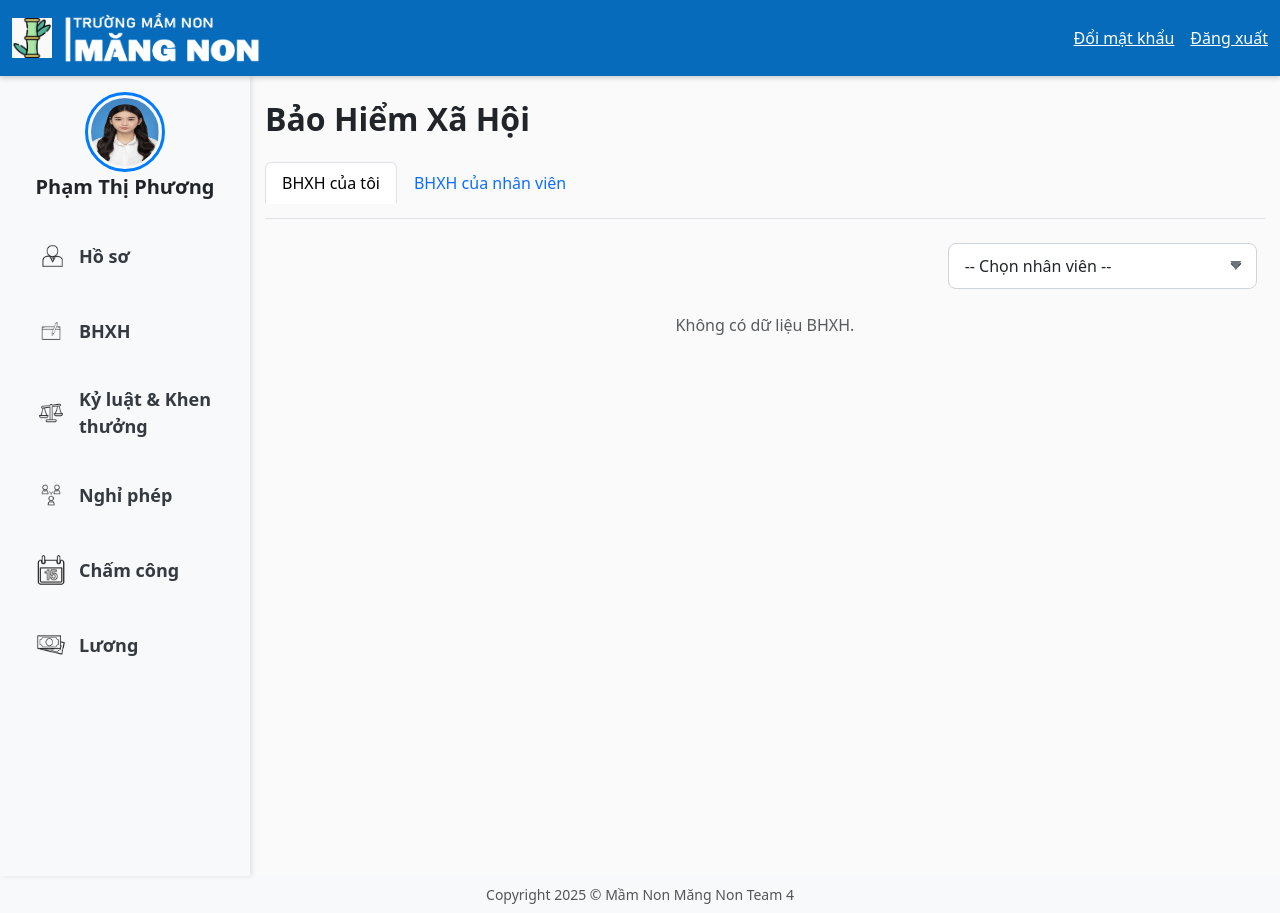
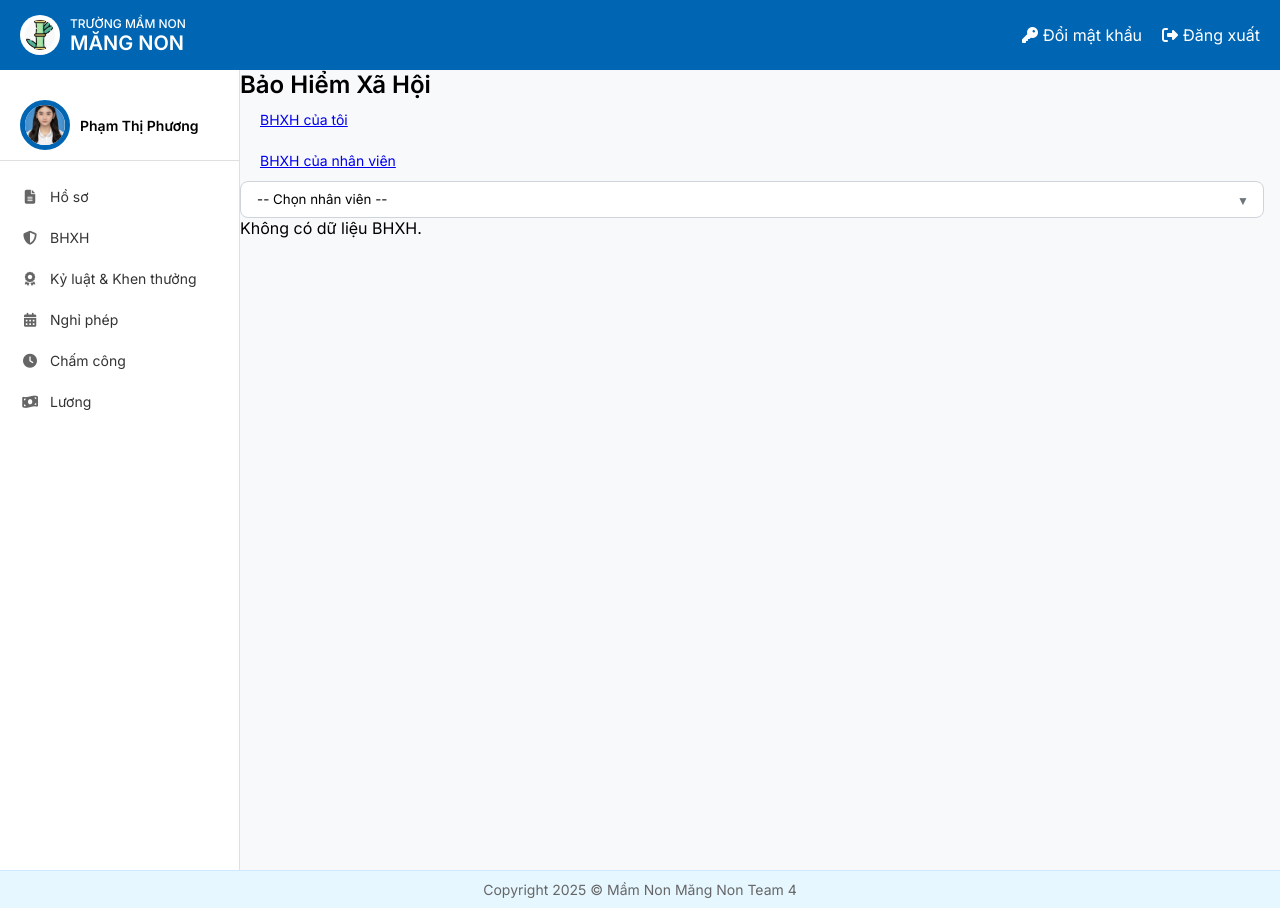
Before and after one commit to PhuongPham874/QLMN, a Django app: page /bhxhcuatoi/ in a window 1280 px wide. Run offline with Django 4.2, Linux system fonts and the light colour scheme; a user stored in the database is signed in; data comes from the database, SQL or seed files in the repository; both versions use the stored data as it was after the commit.

Commit message:
Thao 17/5

```diff
--- a/static/css/style.css
+++ b/static/css/style.css
@@ -1,105 +1,232 @@
-/* Định dạng chung */
-{
-
+/* Reset */
+* {
     margin: 0;
     padding: 0;
     box-sizing: border-box;
+    font-family: 'Inter', sans-serif;
 }
 
-/* Sidebar */
-nav {
-    width: 250px;
-    height: 100vh;
-    background: #066BBB;
-    padding: 20px;
-    box-shadow: 2px 0 5px rgba(0, 0, 0, 0.1);
+body {
+    background-color: #f5f5f5;
 }
 
-nav .text-center img {
-    border: 3px solid #007bff;
-    padding: 3px;
-}
-
-nav .nav-link {
-    font-size: 16px;
-    padding: 10px;
-    transition: 0.3s;
-}
-
-nav .nav-link:hover {
-    background: 066BBB;
-    color: 066BBB !important;
-    border-radius: 5px;
+.container {
+    display: flex;
+    flex-direction: column;
+    min-height: 100vh;
 }
 
 /* Header */
-.navbar {
-    background-color: #066BBB !important;
-    box-shadow: 0px 2px 5px rgba(0, 0, 0, 0.2);
+.header {
+    background-color: #0066b3;
+    color: white;
+    padding: 15px 20px;
+    display: flex;
+    justify-content: space-between;
+    align-items: center;
 }
 
-.navbar .navbar-brand {
+.logo-container {
     display: flex;
     align-items: center;
 }
 
-.navbar .navbar-brand img {
+.logo-img {
+    width: 40px;
+    height: 40px;
     margin-right: 10px;
+    background-color: white;
+    border-radius: 50%;
+    padding: 5px;
 }
 
-.navbar .d-flex a {
-    color: #FFFFFF !important;
+.logo-text {
+    display: flex;
+    flex-direction: column;
 }
 
-.custom-nav .nav-link:hover {
-    background-color: #066BBB;
-    color: #FFFFFF !important;
-}
-/*nav trái*/
-ul {
-    padding: 0;
-
+.school-type {
+    font-size: 12px;
+    font-weight: 500;
 }
 
-li {
-    margin-bottom: 15px ;
-
+.school-name {
+    font-size: 20px;
+    font-weight: bold;
 }
 
-.custom-nav .nav-link {
-    font-weight: bold;
-    font-size: 18px ;
-    color: #343a40;
-    padding: 10px 15px;
-    border-radius: 8px;
-
-;
+.header-actions {
+    display: flex;
+    gap: 20px;
 }
 
-.custom-nav .nav-link:hover {
-    background-color: #066BBB;
-    color: #E8F9FF;
+.header-link {
+    color: white;
+    text-decoration: none;
+    display: flex;
+    align-items: center;
+    gap: 5px;
 }
 
-.custom-nav .nav-link i {
-    margin-right: 10px;
+.header-link:hover {
+    text-decoration: underline;
 }
-/* Main content */
-main {
-    min-height: 100vh;
-    padding: 20px;
+
+/* Content layout */
+.content {
+    display: flex;
+    flex: 1;
+}
+
+/* Sidebar */
+.sidebar {
+    width: 240px;
+    background-color: white;
+    border-right: 1px solid #e0e0e0;
+    padding: 20px 0;
+}
+
+.user-profile {
     display: flex;
     align-items: center;
+    padding: 10px 20px;
+    border-bottom: 1px solid #e0e0e0;
+    margin-bottom: 15px;
+}
+
+.avatar {
+    width: 50px;
+    height: 50px;
+    border-radius: 50%; /* Tạo hình tròn cho ảnh */
+    overflow: hidden;
+    margin-right: 10px;
+    border: 5px solid #0066b3; /* Thêm đường viền màu xanh giống thanh nav */
+}
+
+
+.avatar img {
+    width: 100%;
+    height: 100%;
+    object-fit: cover;
+}
+
+.user-info {
+    display: flex;
+    flex-direction: column;
+}
+
+.user-name {
+    font-weight: bold;
+    font-size: 14px;
+}
+
+.user-email {
+    font-size: 12px;
+    color: #666;
+}
+
+.sidebar-nav {
+    display: flex;
+    flex-direction: column;
+}
+
+.nav-item {
+    padding: 12px 20px;
+    color: #333;
+    text-decoration: none;
+    display: flex;
+    align-items: center;
+    gap: 10px;
+    font-size: 14px;
+    transition: background-color 0.2s;
+}
+
+.nav-item:hover {
+    background-color: #f0f0f0;
+}
+
+.nav-item i {
+    width: 20px;
+    text-align: center;
+    color: #666;
+}
+
+/* Main Area */
+.main-area {
+    flex: 1;
+    padding: 20px;
+    background-color: white;
+    display: flex;
     justify-content: center;
+    align-items: center;
+    position: relative; /* Để ảnh được đặt tương đối */
+    z-index: 1; /* Đặt vị trí layer cao hơn ảnh */
+}
+.illustration {
+    position: absolute;
+    top: 0;
+    left: 0;
+    width: 100%;
+    height: 100%;
+    object-fit: cover; /* Lấp đầy khuôn */
+    opacity: 0.8; /* Đặt opacity là 80% */
+    z-index: -1; /* Đặt ảnh ở dưới các phần khác, nằm sau footer */
+    border-radius: 0; /* Không bo góc */
+    padding: 0; /* Không có padding */
+}
+
+.slideshow-image {
+    position: absolute;
+    top: 0;
+    left: 0;
+    width: 100%;
+    height: 100%;
+    object-fit: cover;  /* Sửa ở đây, cho ảnh lấp đầy khuôn */
+    opacity: 0;
+    transition: opacity 1s ease-in-out;
+    z-index: 0;
+}
+
+.slideshow-image.active {
+    opacity: 1;
+    z-index: 1;
 }
 
 /* Footer */
-footer {
+.footer {
+    background-color: #e6f7ff;
+    padding: 10px 20px;
+    text-align: center;
+    color: #666;
     font-size: 14px;
-    color: #555;
+    border-top: 1px solid #d1e9ff;
+    margin-top: auto;
+    z-index: 2; /* Đặt footer lên trên ảnh */
 }
-.logo_website{
 
+/* Responsive */
+@media (max-width: 768px) {
+    .content {
+        flex-direction: column;
+    }
 
-    object-fit: cover;
+    .sidebar {
+        width: 100%;
+        border-right: none;
+        border-bottom: 1px solid #e0e0e0;
+    }
+
+    .header {
+        flex-direction: column;
+        gap: 10px;
+    }
+
+    .header-actions {
+        width: 100%;
+        justify-content: space-around;
+    }
+
+    .illustration {
+        height: 250px;
+    }
 }
--- a/templates/home.html
+++ b/templates/home.html
@@ -1,100 +1,92 @@
 <!DOCTYPE html>
+{% load static %}
 <html lang="vi">
 <head>
-    {% load static %}
     <meta charset="UTF-8">
     <meta name="viewport" content="width=device-width, initial-scale=1.0">
-    <link rel="stylesheet" href="https://cdn.jsdelivr.net/npm/bootstrap@5.3.0/dist/css/bootstrap.min.css">
+    <title>Trường Mầm Non Măng Non</title>
     <link rel="stylesheet" href="{% static 'css/style.css' %}">
-    <link rel="stylesheet" href="https://cdnjs.cloudflare.com/ajax/libs/font-awesome/6.x.x/css/all.min.css">
-    <link rel="stylesheet" href="https://cdnjs.cloudflare.com/ajax/libs/font-awesome/6.0.0-beta3/css/all.min.css"/>
-    {% load static %}
-    <!-- NP_list !-->
-    {% block extra_css %} {% endblock %}
-    {% block extra_js %} {% endblock %}
-
-    <title>
-        {% block title %}
-        Trang chủ
-        {% endblock %}
-    </title>
-    <style>
-        body{
-        background: #FAFAFA;
-        }
-    </style>
+    {% block extra_head %}{% endblock %}
+    {% block extra_css %}{% endblock %}
+    {% block extra_js %}{% endblock %}
+    <link rel="stylesheet" href="https://cdnjs.cloudflare.com/ajax/libs/font-awesome/6.4.0/css/all.min.css">
+    <link href="https://fonts.googleapis.com/css2?family=Inter:wght@400;500;600&display=swap" rel="stylesheet">
 </head>
 <body>
-    <header class="navbar navbar-expand-lg navbar-dark" style="background-color: #066BBB;">
-        <div class="container-fluid">
-            <a class="navbar-brand text-dark fw-bold" href="{% url 'home' %}">
-                <img src="{% static 'images/logo.jpg' %}" class="logo_website" alt="Logo" width="40" height="40">
-                <img src="{% static 'images/tentruong.png' %}" alt="TenTruong" width="200" height="50">
+    <div class="container">
+        <!-- Header -->
+        <header class="header">
+            <div class="logo-container">
+                <img src="{% static 'images/logo.jpg' %}" alt="Logo" class="logo-img">
+                <div class="logo-text">
+                    <div class="school-type">TRƯỜNG MẦM NON</div>
+                    <div class="school-name"><b>MĂNG NON</b></div>
+                </div>
+            </div>
+            <div class="header-actions">
+                <a href="#" class="header-link">
+                    <i class="fas fa-key"></i> Đổi mật khẩu
                 </a>
-            <div class="d-flex">
-                <a href="#" class="text-white me-3">Đổi mật khẩu</a>
-                <a href="{% url 'login' %}" class="text-white">Đăng xuất</a>
-            </div>
+                <a href="{% url 'logout' %}" class="header-link">
+                    <i class="fas fa-sign-out-alt"></i> Đăng xuất
+                </a>
             </div>
         </header>
 
-    <div class="d-flex">
-        <nav class="bg-light p-3" style="width: 250px; height: 100vh; background-color: #066BBB;">
-            <div class="text-center">
-                <img src="{{nhan_vien.anh_ca_nhan}}" alt="User Avatar" class="rounded-circle" width="80" height="80">
+        <!-- Main Content -->
+        <div class="content">
+            <!-- Sidebar -->
+            <aside class="sidebar">
+                <div class="user-profile">
+                    <div class="avatar">
+                        <img src="{{ nhan_vien.anh_ca_nhan }}" alt="User Avatar">
+                    </div>
+                    <div class="user-info">
                         {% if request.user.is_authenticated %}
-                    <p class="fw-bold mb-0" style="font-size: 15pt">{{ nhan_vien.ten_nv }}</p>
+                            <div class="user-name">{{ nhan_vien.ten_nv }}</div>
                         {% endif %}
                     </div>
-            <ul class="nav flex-column custom-nav">
-                <br>
-                <li class="nav-item">
-                    <a href="{% url 'NVXemHoSo' %}" class="nav-link d-flex align-items-center">
-                        <img src="{% static 'images/hoso.png' %}" alt="Hồ sơ" width="40" height="40" class="me-2">
-                        Hồ sơ
-                    </a>
-                </li>
-                <li class="nav-item">
-                    <a href="{% url 'redirectBHXH' %}" class="nav-link d-flex align-items-center">
-                        <img src="{% static 'images/BHXH.png' %}" alt="BHXH" width="40" height="40" class="me-2">
-                        BHXH
-                    </a>
-                </li>
-                <li class="nav-item">
-                    <a href="{% url 'ky_luat_khen_thuong' %}" class="nav-link d-flex align-items-center">
-                        <img src="{% static 'images/kyluat.png' %}" alt="Kỷ luật & Khen thưởng" width="40" height="40" class="me-2">
-                        Kỷ luật & Khen thưởng
-                    </a>
-                </li>
-                <li class="nav-item">
-                    <a href="{% url 'DanhSachNP_redirect' %}" class="nav-link d-flex align-items-center">
-                        <img src="{% static 'images/nghiphep.png' %}" alt="Nghỉ phép" width="40" height="40" class="me-2">
-                        Nghỉ phép
-                    </a>
-                </li>
-                <li class="nav-item">
-                    <a href="#" class="nav-link d-flex align-items-center">
-                        <img src="{% static 'images/chamcong.png' %}" alt="Chấm công" width="40" height="40" class="me-2">
-                        Chấm công
-                    </a>
-                </li>
-                <li class="nav-item">
-                    <a href="{% url 'chuyen_huong_luong' %}" class="nav-link d-flex align-items-center">
-                        <img src="{% static 'images/luong.png' %}" alt="Lương" width="40" height="40" class="me-2">
-                        Lương
-                    </a>
-                </li>
-            </ul>
+                </div>
+                <nav class="sidebar-nav">
+                    <a href="{% url 'NVXemHoSo' %}" class="nav-item"><i class="fas fa-file-alt"></i> Hồ sơ</a>
+                    <a href="{% url 'redirectBHXH' %}" class="nav-item"><i class="fas fa-shield-alt"></i> BHXH</a>
+                    <a href="{% url 'ky_luat_khen_thuong' %}" class="nav-item"><i class="fas fa-award"></i> Kỷ luật & Khen thưởng</a>
+                    <a href="{% url 'DanhSachNP_redirect' %}" class="nav-item"><i class="fas fa-calendar-alt"></i> Nghỉ phép</a>
+                    <a href="#" class="nav-item"><i class="fas fa-clock"></i> Chấm công</a>
+                    <a href="{% url 'chuyen_huong_luong' %}" class="nav-item"><i class="fas fa-money-bill-wave"></i> Lương</a>
                 </nav>
+            </aside>
 
+            <!-- Main Area -->
             {% block page_background %}
-        <main class="p-4" style="flex-grow: 1; background: url('{% static 'images/6840312.jpg' %}') no-repeat center center; background-size: cover;">
+            <main class="main-area">
+                <div class="illustration">
+                    <img src="{% static 'images/6840312.jpg' %}" class="slideshow-image active" alt="Ảnh 1">
+                    <img src="{% static 'images/bg2.jpg' %}" class="slideshow-image" alt="Ảnh 2">
+                    <img src="{% static 'images/bg3.jpg' %}" class="slideshow-image" alt="Ảnh 3">
+                    <img src="{% static 'images/bg4.jpg' %}" class="slideshow-image" alt="Ảnh 4">
+                </div>
             </main>
             {% endblock %}
         </div>
 
-    <footer class="text-center p-2 bg-light" style="background-color: #E8F9FF;">
-        <p class="mb-0">Copyright 2025 © Mầm Non Măng Non Team 4</p>
+        <!-- Footer -->
+        <footer class="footer">
+            <p>Copyright 2025 © Mầm Non Măng Non Team 4</p>
         </footer>
+    </div>
+
+    <script>
+        document.addEventListener("DOMContentLoaded", function () {
+            const images = document.querySelectorAll('.slideshow-image');
+            let current = 0;
+
+            setInterval(() => {
+                images[current].classList.remove('active');
+                current = (current + 1) % images.length;
+                images[current].classList.add('active');
+            }, 5000);
+        });
+    </script>
 </body>
 </html>
```
Also changed, not shown: db.sqlite3. Lines whose indentation alone changed are shown as unchanged.
